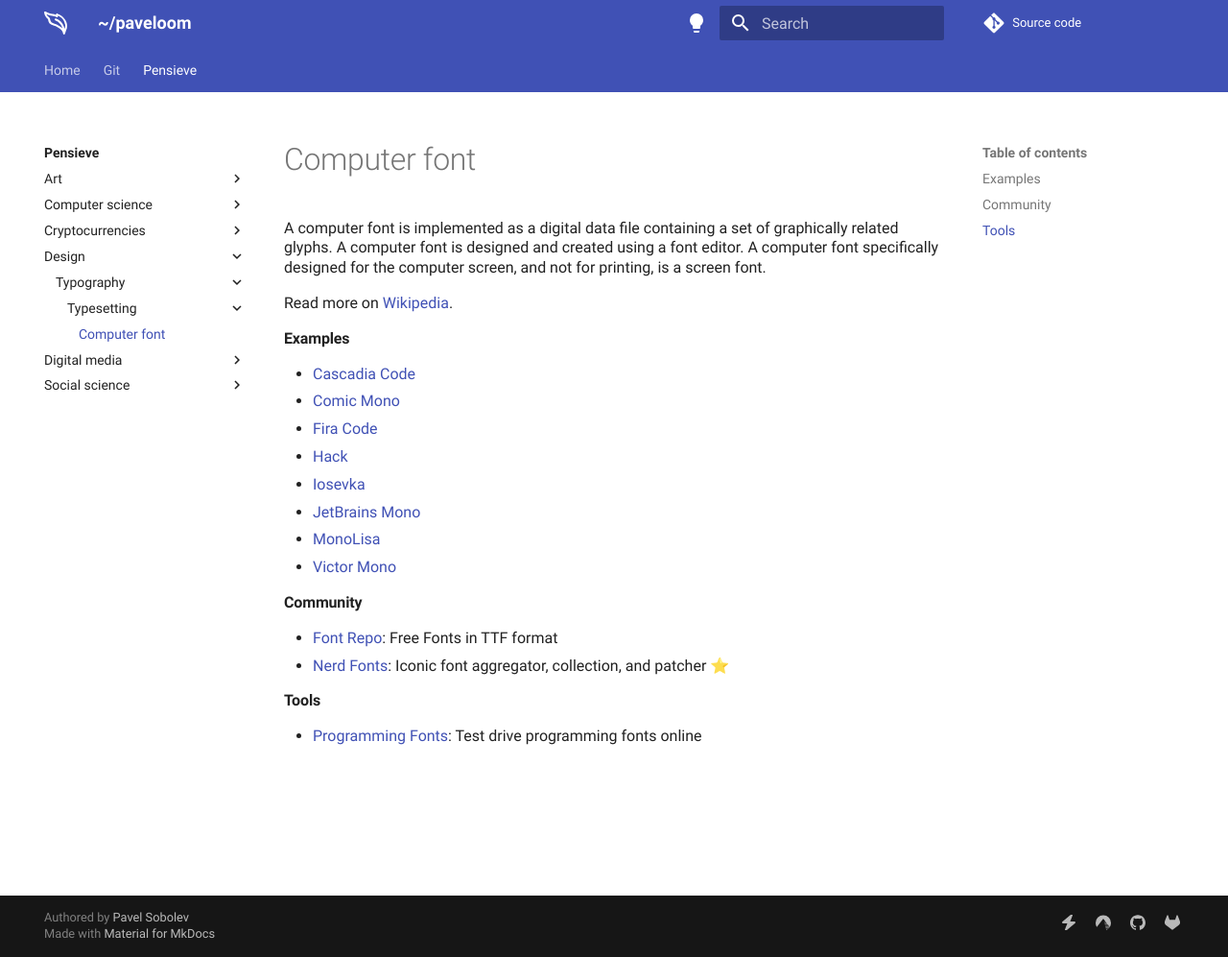
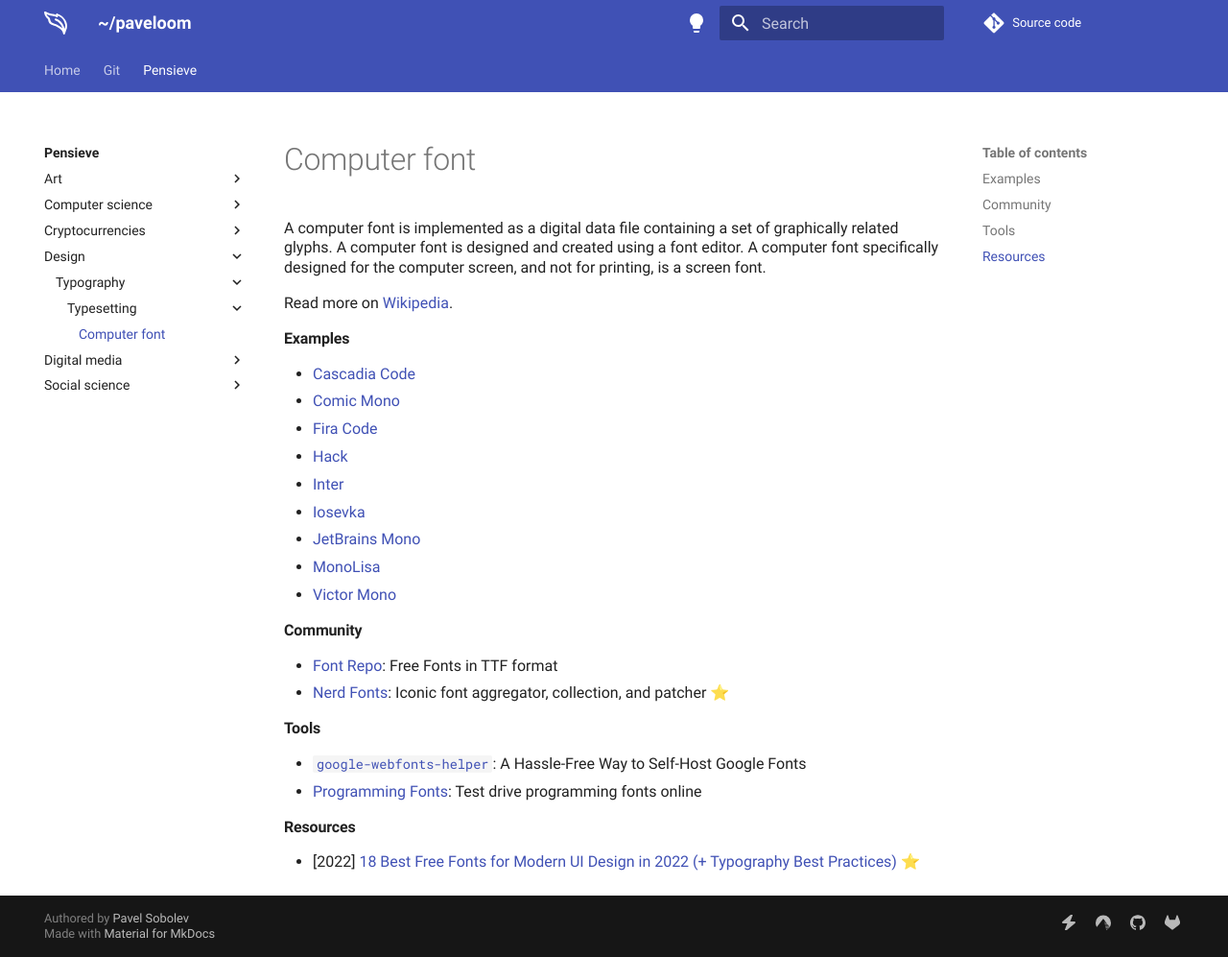
Before and after one commit to paveloom/paveloom.dev, an MkDocs documentation site: the page built from content/pensieve/computer-font.md, in a window 1280 px wide and 997 px high. Shown: the whole window at 96% size. Built offline with MkDocs 1.6.1 and Material for MkDocs 9.7.7, drawn with Linux system fonts in a browser that asks for light colours; comment, search, counter and statistics services are not loaded.

Commit message:
Pensieve: update the Computer font page.

```diff
--- a/content/pensieve/computer-font.md
+++ b/content/pensieve/computer-font.md
@@ -9,6 +9,7 @@
 - [Comic Mono](https://dtinth.github.io/comic-mono-font)
 - [Fira Code](https://github.com/tonsky/FiraCode)
 - [Hack](https://sourcefoundry.org/hack)
+- [Inter](https://rsms.me/inter)
 - [Iosevka](https://typeof.net/Iosevka)
 - [JetBrains Mono](https://jetbrains.com/mono)
 - [MonoLisa](https://www.monolisa.dev)
@@ -19,4 +20,8 @@
 - [Nerd Fonts](https://www.nerdfonts.com): Iconic font aggregator, collection, and patcher ⭐
 
 #### Tools
+- [`google-webfonts-helper`](https://google-webfonts-helper.herokuapp.com): A Hassle-Free Way to Self-Host Google Fonts
 - [Programming Fonts](https://www.programmingfonts.org): Test drive programming fonts online
+
+#### Resources
+- [2022] [18 Best Free Fonts for Modern UI Design in 2022 (+ Typography Best Practices)](https://www.untitledui.com/blog/best-free-fonts) ⭐
```
